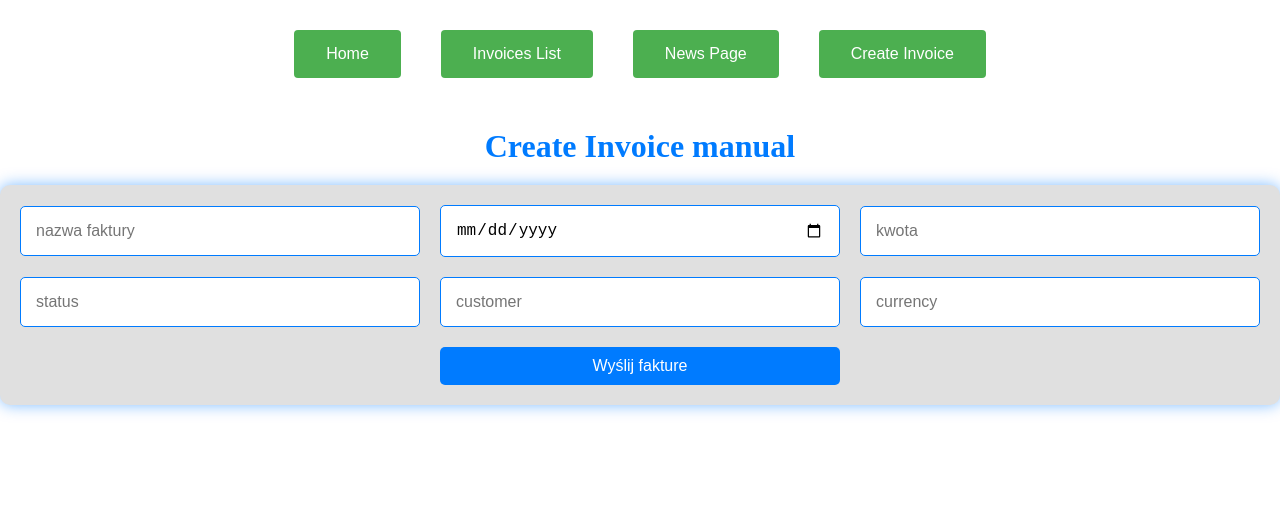
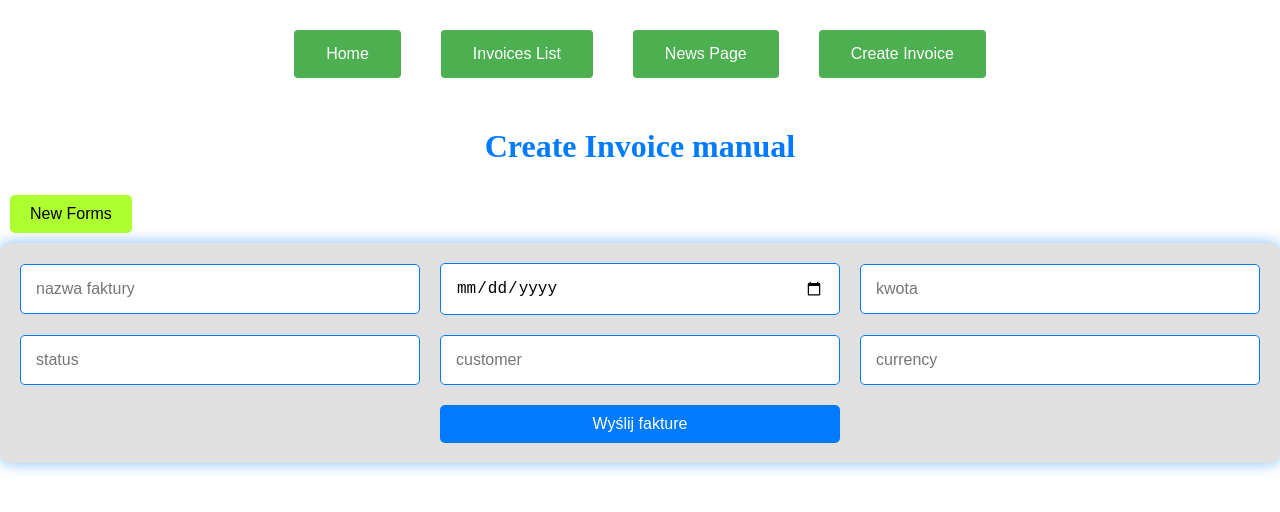
Before and after one commit to KacperLewicki/Invoices_Finance, a React (Create React App) app in the folder frontend/: page /CreateInvoicePage in a window 1280 px wide. Shown: the top 512 px of the page. Built offline with nearby package versions, Linux system fonts and the light colour scheme.

Commit message:
add new button in createinvoice

```diff
--- a/frontend/src/components/CreateInvoice/CreateInvoice.css
+++ b/frontend/src/components/CreateInvoice/CreateInvoice.css
@@ -48,3 +48,24 @@
     background-color: #0056b3;
 
   }
+
+  .addNewFormButton {
+
+    background-color: greenyellow;
+    color: black;
+    border: none;
+    margin: 10px;
+    padding: 10px 20px;
+    border-radius: 5px;
+    font-size: 16px;
+    cursor: pointer;
+    transition: background-color 0.3s ease;
+    grid-column: 2;
+
+  }
+
+  .addNewFormButton:hover {
+
+    background-color: green;
+
+  }
--- a/frontend/src/components/CreateInvoice/CreateInvoice.jsx
+++ b/frontend/src/components/CreateInvoice/CreateInvoice.jsx
@@ -30,6 +30,10 @@ invoiceCreateForm = (e) => {
 
     };
 
+addNewForms = () => {
+    console.log("Działa");
+}
+
 render(){
 
     const { iconsBlocked } = this.state
@@ -37,6 +41,12 @@ render(){
     return(
         <>
         <h1 className='h1_create_invoices'>Create Invoice manual</h1>
+
+        <button
+        onClick={this.addNewForms}
+        className='addNewFormButton'
+        >New Forms</button>
+
         <form onSubmit={this.invoiceCreateForm} className='invoices_forms'>
         <input
         className='inputValue_invoices'
```
